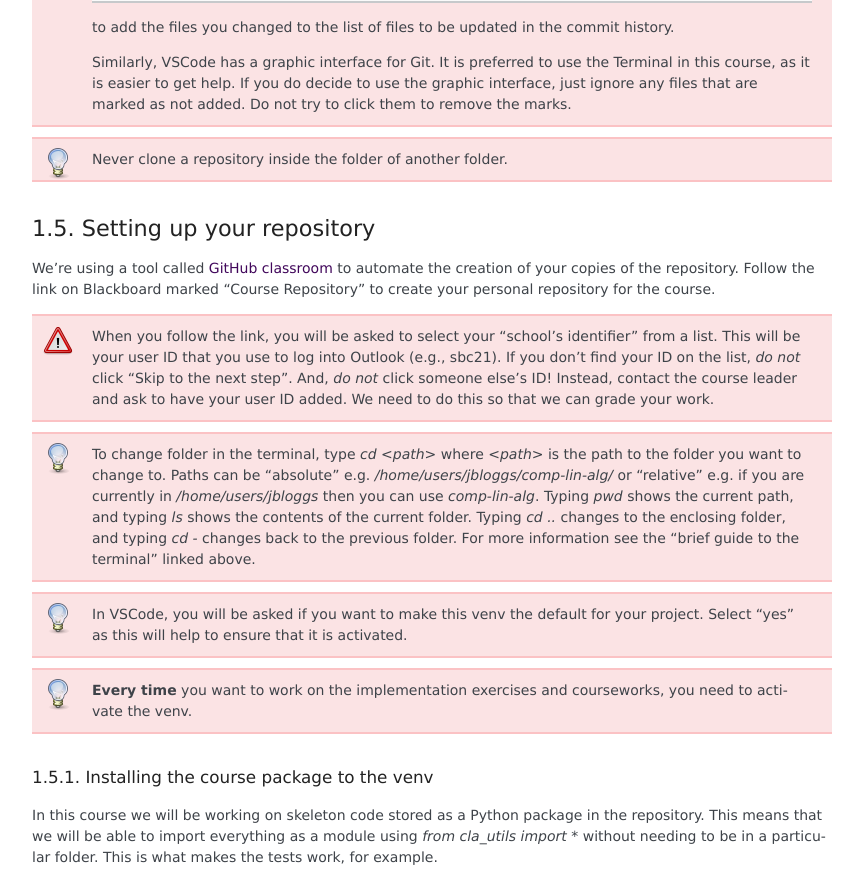
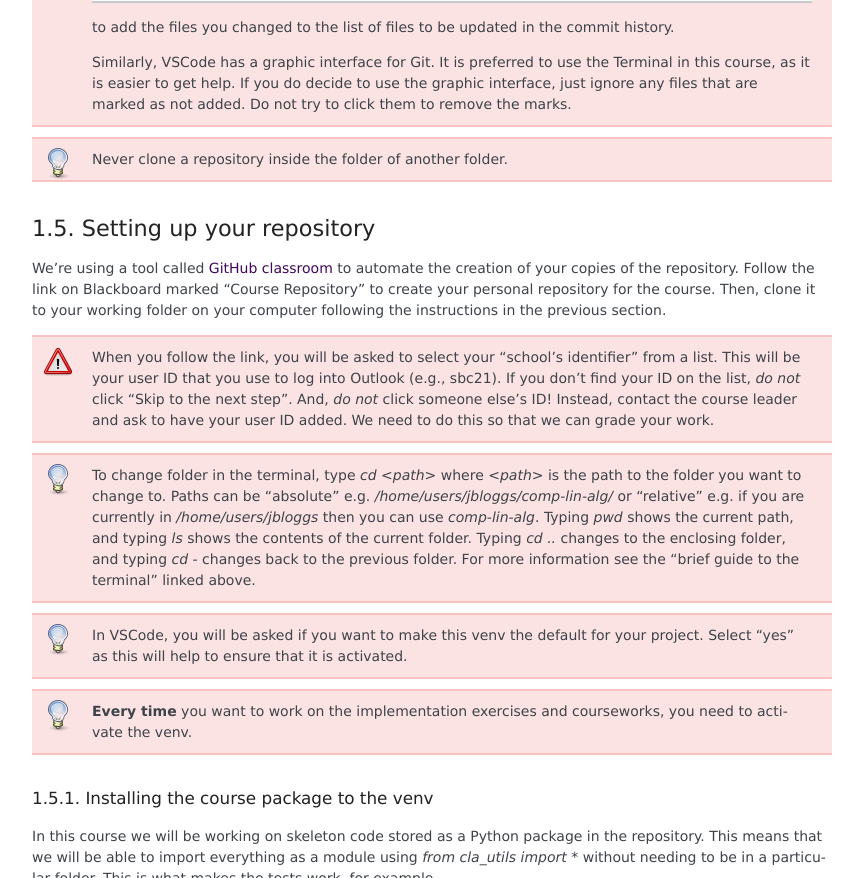
Before and after one commit to comp-lin-alg/comp-lin-alg-course, a Sphinx documentation site: the page built from doc/source/L0_setup.rst, in a window 1280 px wide and 900 px high, scrolled down 3507 px, cut to the strip 0-878 px from the top of the window. Shown: the whole strip, without its empty margins (163-1026 px from the left). Built offline with Sphinx 7.4.7, drawn with Linux system fonts in a browser that asks for light colours; pages that are not in the unit, such as notebooks, are missing from menus.

Commit message:
some clarification

```diff
--- a/doc/source/L0_setup.rst
+++ b/doc/source/L0_setup.rst
@@ -125,8 +125,9 @@
 
 .. proof:task::
 
-   Create a new virtual environment for your Computational Linear Algebra
-   work, following the instructions of Section 1.3 of PoP linked above.
+   Create a new virtual environment for your Computational Linear
+   Algebra work and activate it, following the instructions of Section
+   1.3 of PoP linked above.
 
    Two differences are as follows.
 
@@ -242,7 +243,9 @@
 We're using a tool called `GitHub classroom
 <https://classroom.github.com>`_ to automate the creation of your
 copies of the repository. Follow the link on Blackboard marked "Course
-Repository" to create your personal repository for the course.
+Repository" to create your personal repository for the course. Then,
+clone it to your working folder on your computer following the
+instructions in the previous section.
 
 .. warning::
 
```
